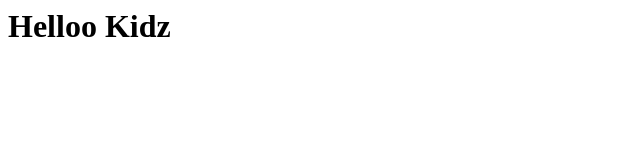
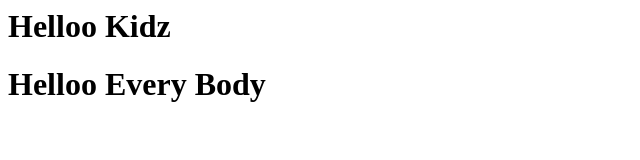
Before and after one commit to mphong2412/GitDemo, a plain HTML site: page index.html in a window 1280 px wide. Shown: the whole page, without its empty margins (0-640 px from the left). Drawn offline with Linux system fonts and the light colour scheme.

Commit message:
Duong commit

```diff
--- a/index.html
+++ b/index.html
@@ -1 +1 @@
-<h1>Helloo Kidz</h1>
+<h1>Helloo Kidz</h1><h1>Helloo Every Body</h1>
```
